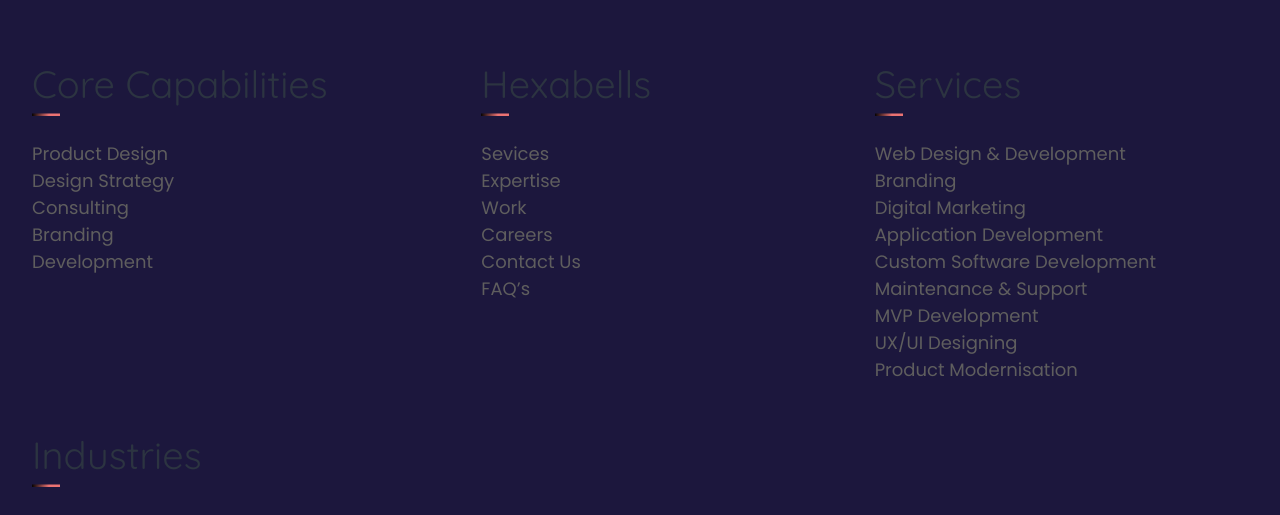
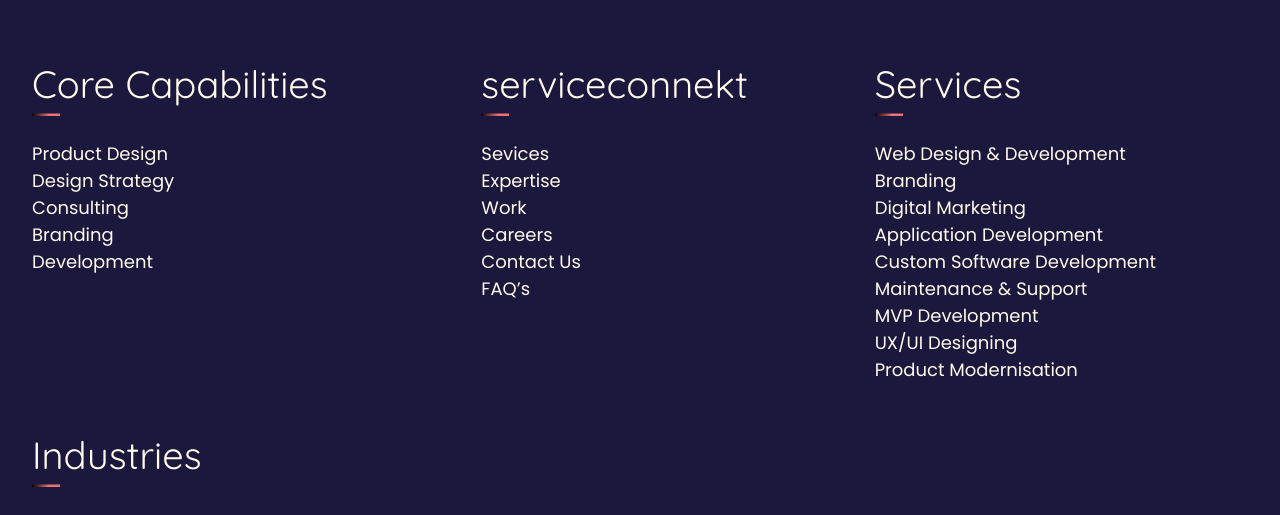
Before and after one commit to 1975Indukamal/DeployServiceCon, a Next.js app: page /sitemap in a window 1280 px wide. Shown: the part 277-792 px from the top of the page. Built offline with nearby package versions, Linux system fonts and the light colour scheme.

Commit message:
updte sitemp

```diff
--- a/src/app/sitemap/page.tsx
+++ b/src/app/sitemap/page.tsx
@@ -10,10 +10,10 @@
 
 <div className=" grid lg:grid-cols-3 md:grid-cols-2 grid-cols-1 md:gap-x-12 ">
   <div className="mb-5 ">
-    <h3 className="flex flex-col text-[38px] font-normal text-[#2C3441]">Core Capabilities</h3>
+    <h3 className="flex flex-col text-[38px] font-normal text-body">Core Capabilities</h3>
     <Image src={LineImage} alt="Vector" className="" />
 
-  <div className="flex flex-col text-secondary my-6 text-[18px] ">
+  <div className="flex flex-col text-body my-6 text-[18px] ">
   <Link className="hover:text-primary" href="#">Product Design</Link>
   <Link className="hover:text-primary" href="#">Design Strategy</Link>
   <Link className="hover:text-primary" href="#">Consulting</Link>
@@ -22,9 +22,9 @@
   </div>
   </div>
   <div className="mb-5 lg:pl-7">
-    <h3 className="flex flex-col text-[38px]  font-normal text-[#2C3441]">Hexabells</h3>
+    <h3 className="flex flex-col text-[38px]  font-normal text-body">serviceconnekt</h3>
     <Image src={LineImage} alt="Vector" className="" />
-  <div className="flex flex-col text-secondary my-6 text-[18px] ">
+  <div className="flex flex-col text-body my-6 text-[18px] ">
   <Link className="hover:text-primary" href="#">Sevices</Link>
   <Link className="hover:text-primary" href="#">Expertise</Link>
   <Link className="hover:text-primary" href="#">Work</Link>
@@ -34,10 +34,10 @@
   </div>
   </div>
   <div className="mb-5 ">
-    <h3 className="flex flex-col text-[38px] font-normal text-[#2C3441]">Services</h3>
+    <h3 className="flex flex-col text-[38px] font-normal text-body">Services</h3>
     <Image src={LineImage} alt="Vector"  className="" />
 
-  <div className="flex flex-col text-secondary my-6 text-[18px] ">
+  <div className="flex flex-col text-body my-6 text-[18px] ">
   <Link className="hover:text-primary" href="#">Web Design & Development</Link>
   <Link className="hover:text-primary" href="#">Branding</Link>
   <Link className="hover:text-primary" href="#">Digital Marketing</Link>
@@ -51,10 +51,10 @@
   </div>
   </div>
   <div className="mb-5 ">
-    <h3 className="flex flex-col text-[38px] font-normal text-[#2C3441]">Industries</h3>
+    <h3 className="flex flex-col text-[38px] font-normal text-body">Industries</h3>
     <Image src={LineImage}  alt="Vector" className="" />
 
-  <div className="flex flex-col text-secondary my-6 text-[18px] ">
+  <div className="flex flex-col text-body my-6 text-[18px] ">
   <Link className="hover:text-primary" href="#">Healthcare</Link>
   <Link className="hover:text-primary" href="#">Restaurant</Link>
   <Link className="hover:text-primary" href="#">Startup</Link>
```
